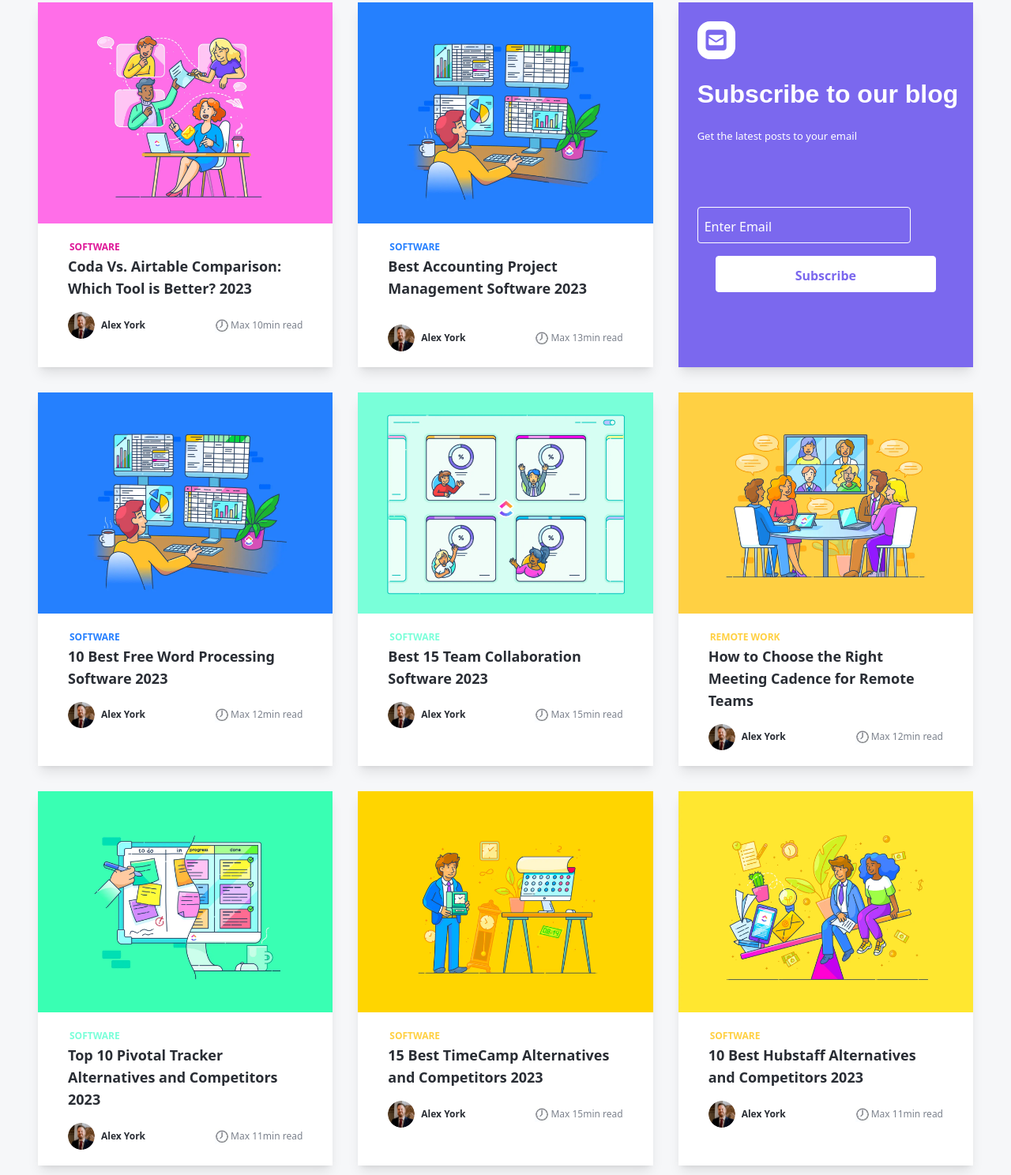
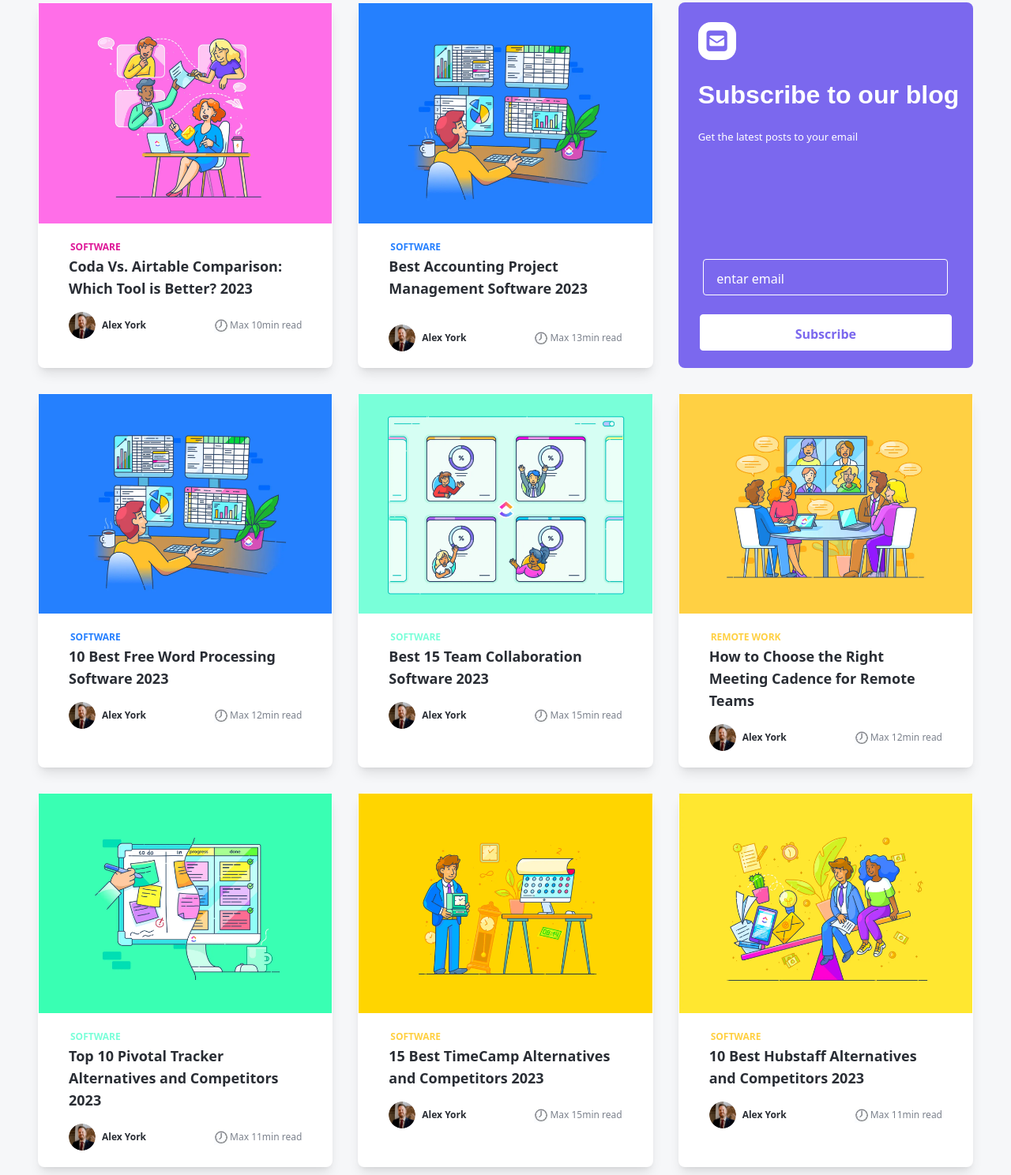
Before and after one commit to taniasultana-dev/clone-clickup-blog, a website: page index.html in a window 1280 px wide. Shown: the part 1012-2500 px from the top of the page at 79% size. Drawn offline with Linux system fonts and the light colour scheme.

Commit message:
problem solve

```diff
--- a/index.html
+++ b/index.html
@@ -71,7 +71,7 @@
     <section class="bg-gray4 pb-24">
     <div class="container mx-auto">
         <div class="grid grid-cols-3 text-center gap-8 sm:grid-cols-2 md:grid-cols-2 lg:grid-cols-3 sm:ml-5 sm:mr-5 md:ml-6 md:mr-6 lg:ml-8 lg:mr-8 xl:ml-12 xl:mr-12">
-            <div class="item-card bg-white shadow-lg">
+            <div class="item-card bg-white shadow-lg border border-transparent rounded-lg">
                 <img width="359" height="269" class="w-full object-cover" src="./images/productivity-hacks-3.webp" alt="productivity-hacks-3">
                 <div class="card-header text-left mt-4">
                     <a href="#" class="text-xs font-bold text-green text-left ml-10 mt-4 uppercase"> Productivity </a>
@@ -92,7 +92,7 @@
                     </div>
                 </div>
             </div><!--item 1 end-->
-            <div class="item-card bg-white shadow-lg">
+            <div class="item-card bg-white shadow-lgborder border-transparent rounded-lg">
                 <img width="359" height="269" class="w-full object-cover" src="./images/card-Image.webp" alt="card-Image">
                 <div class="card-header text-left mt-4">
                     <a href="#" class="text-xs font-bold text-sky text-left ml-10 mt-4 uppercase">Software</a>
@@ -113,7 +113,7 @@
                     </div>
                 </div>
             </div><!--item 2 end-->
-            <div class="item-card bg-white shadow-lg">
+            <div class="item-card bg-white shadow-lg border border-transparent rounded-lg">
                 <img width="359" height="269" class="w-full object-cover" src="./images/To-Do-List.webp" alt="To-Do-List">
                 <div class="card-header text-left mt-4">
                     <a href="#" class="text-xs font-bold text-gray2 text-left ml-10 mt-4 uppercase">  Time Management  </a>
@@ -134,7 +134,7 @@
                     </div>
                 </div>
             </div><!--item 3 end-->
-            <div class="item-card bg-white shadow-lg">
+            <div class="item-card bg-white shadow-lg border border-transparent rounded-lg">
                 <img width="359" height="269" class="w-full object-cover" src="./images/Airtable-vs-Coda.webp" alt="Airtable-vs-Coda">
                 <div class="card-header text-left mt-4">
                     <a href="#" class="text-xs font-bold text-pink text-left ml-10 mt-4 uppercase">Software</a>
@@ -155,7 +155,7 @@
                     </div>
                 </div>
             </div><!--item 4 end-->
-            <div class="item-card bg-white shadow-lg">
+            <div class="item-card bg-white shadow-lg border border-transparent rounded-lg">
                 <img width="359" height="269" class="w-full object-cover" src="./images/Accounting-Project.webp" alt="Accounting-Project">
                 <div class="card-header text-left mt-4">
                     <a href="#" class="text-xs font-bold text-blue1 text-left ml-10 mt-4 uppercase">Software</a>
@@ -176,18 +176,18 @@
                     </div>
                 </div>
             </div><!--item 5 end-->
-            <div class="item-card bg-purple shadow-lg">
+            <div class="item-card bg-purple border border-transparent rounded-lg">
                 <div class="text-purple bg-white w-12 h-12 flex items-center justify-center text-[30px] rounded-2xl ml-6 mt-6">
                     <i class="fa-solid fa-square-envelope"></i>
                 </div>
                 <h2 class="text-[32px] text-white font-poppins font-bold text-left ml-6 mt-5">Subscribe to our blog</h2>
-                <p class="text-[13px] text-white ml-6 text-left mt-5 mb-20">Get the latest posts to your email</p>
-                <h2 class="block text-white pt-3 pb-2 text-left  ml-6 mt-10 px-2 border border-white w-[270px] mb-4 rounded">Enter Email</h2>
-                <button class="border border-white px-[100px] pt-3 pb-2 rounded bg-white text-purple font-bold">
+                <p class="text-[13px] text-white ml-6 text-left mt-5 mb-36">Get the latest posts to your email</p>
+                 <p class="text-left border border-white w-[310px] mx-auto mb-6 pt-3 pb-2 rounded text-white pl-4">entar email</p>
+                <button class="border border-white mx-auto px-[120px] pt-3 pb-2 rounded bg-white text-purple font-bold">
                 <a href="#"> Subscribe</a>
                 </button>
             </div><!--item 6 end-->
-            <div class="item-card bg-white shadow-lg">
+            <div class="item-card bg-white shadow-lg border border-transparent rounded-lg">
                 <img width="359" height="269" class="w-full object-cover" src="./images/Accounting-Project.webp" alt="Accounting-Project">
                 <div class="card-header text-left mt-4">
                     <a href="#" class="text-xs font-bold text-blue1 text-left ml-10 mt-4 uppercase">Software</a>
@@ -208,7 +208,7 @@
                     </div>
                 </div>
             </div><!--item 7 end-->
-            <div class="item-card bg-white shadow-lg">
+            <div class="item-card bg-white shadow-lg border border-transparent rounded-lg">
                 <img width="359" height="269" class="w-full object-cover" src="./images/Team-Collaboration.webp" alt="Team-Collaboration">
                 <div class="card-header text-left mt-4">
                     <a href="#" class="text-xs font-bold text-green text-left ml-10 mt-4 uppercase">Software</a>
@@ -229,7 +229,7 @@
                     </div>
                 </div>
             </div><!--item 7 end-->
-            <div class="item-card bg-white shadow-lg">
+            <div class="item-card bg-white shadow-lg border border-transparent rounded-lg">
                 <img width="359" height="269" class="w-full object-cover" src="./images/meeting-cadence-1.webp" alt="meeting-cadence-1">
                 <div class="card-header text-left mt-4">
                     <a href="#" class="text-xs font-bold text-yellow text-left ml-10 mt-4 uppercase"> Remote Work </a>
@@ -250,7 +250,7 @@
                     </div>
                 </div>
             </div><!--item 8 end-->
-            <div class="item-card bg-white shadow-lg">
+            <div class="item-card bg-white shadow-lg border border-transparent rounded-lg">
                 <img width="359" height="269" class="w-full object-cover" src="./images/Pivotal-Tracker.webp" alt="Pivotal-Tracker">
                 <div class="card-header text-left mt-4">
                     <a href="#" class="text-xs font-bold text-green text-left ml-10 mt-4 uppercase">Software</a>
@@ -271,7 +271,7 @@
                     </div>
                 </div>
             </div><!--item 9 end-->
-            <div class="item-card bg-white shadow-lg">
+            <div class="item-card bg-white shadow-lg border border-transparent rounded-lg">
                 <img width="359" height="269" class="w-full object-cover" src="./images/Timecamp-Alternati 15.webp" alt="Timecamp-Alternati">
                 <div class="card-header text-left mt-4">
                     <a href="#" class="text-xs font-bold text-yellow text-left ml-10 mt-4 uppercase"> Software </a>
@@ -292,7 +292,7 @@
                     </div>
                 </div>
             </div><!--item 10 end-->
-            <div class="item-card bg-white shadow-lg">
+            <div class="item-card bg-white shadow-lg border border-transparent rounded-lg">
                 <img width="359" height="269" class="w-full object-cover" src="./images/Hubstaff-Alternatives.webp" alt="Hubstaff-Alternatives">
                 <div class="card-header text-left mt-4">
                     <a href="#" class="text-xs font-bold text-yellow text-left ml-10 mt-4 uppercase"> Software </a>
@@ -343,7 +343,7 @@
 <section>
     <div class="border-y-2 border-gray bg-gray4">
         <div class="container mx-auto">
-         <div class="sm:w-[590px] sm:h-[250px] md:w-[700px] md:h-[250px] lg:w-[970px] lg:h-[160px] xl:w-[1200px] xl:h-[160px] bg-no-repeat bg-center mx-auto bg-gray4 rounded-lg z[-1px] mt-[-85px]" style="background:url(./images/bg-pattern.27f96f9d\ .webp); opacity: .7; z-index:-1;">
+         <div class="sm:w-[590px] sm:h-[250px] md:w-[700px] md:h-[250px] lg:w-[970px] lg:h-[160px] xl:w-[1200px] xl:h-[160px] bg-repeat bg-center mx-auto bg-gray4 rounded-lg z[-1px] mt-[-85px]" style="background:url(./images/bg-pattern.27f96f9d\ .webp); opacity: .7; z-index:-1;">
               <div class="grid sm:grid-cols-1 lg:grid-cols-2 py-10 sm:text-center lg:text-left">
                  <div class="ml-5 sm:text-[32px] md:text-[34px] font-bold mb-5">
                      <h2>Receive the latest WriteClick Newsletter updates.</h2>
@@ -356,7 +356,7 @@
                          </form>
                      </div>
                      <div>
-                         <button class="border-0 bg-pink text-xs text-white px-6 py-4 drop-shadow-lg shadow-pink rounded capitalize">Subscribe</button>
+                         <button class="beforelink border-0 bg-pink text-xs text-white px-6 py-4 drop-shadow-lg shadow-pink rounded capitalize">Subscribe</button>
                      </div>
                  </div>
               </div>
```
Also changed, not shown: output/tailwind.css.
